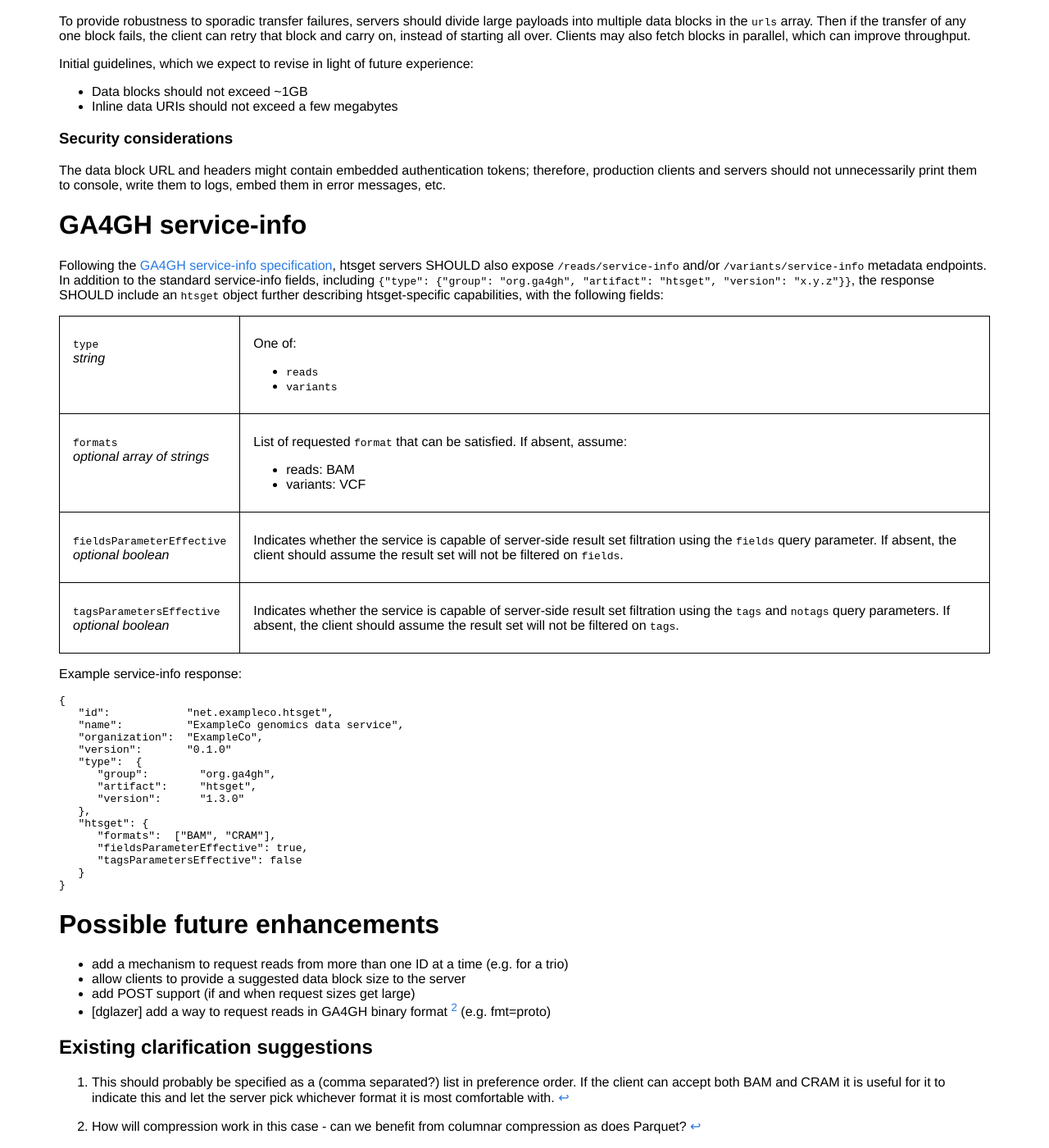
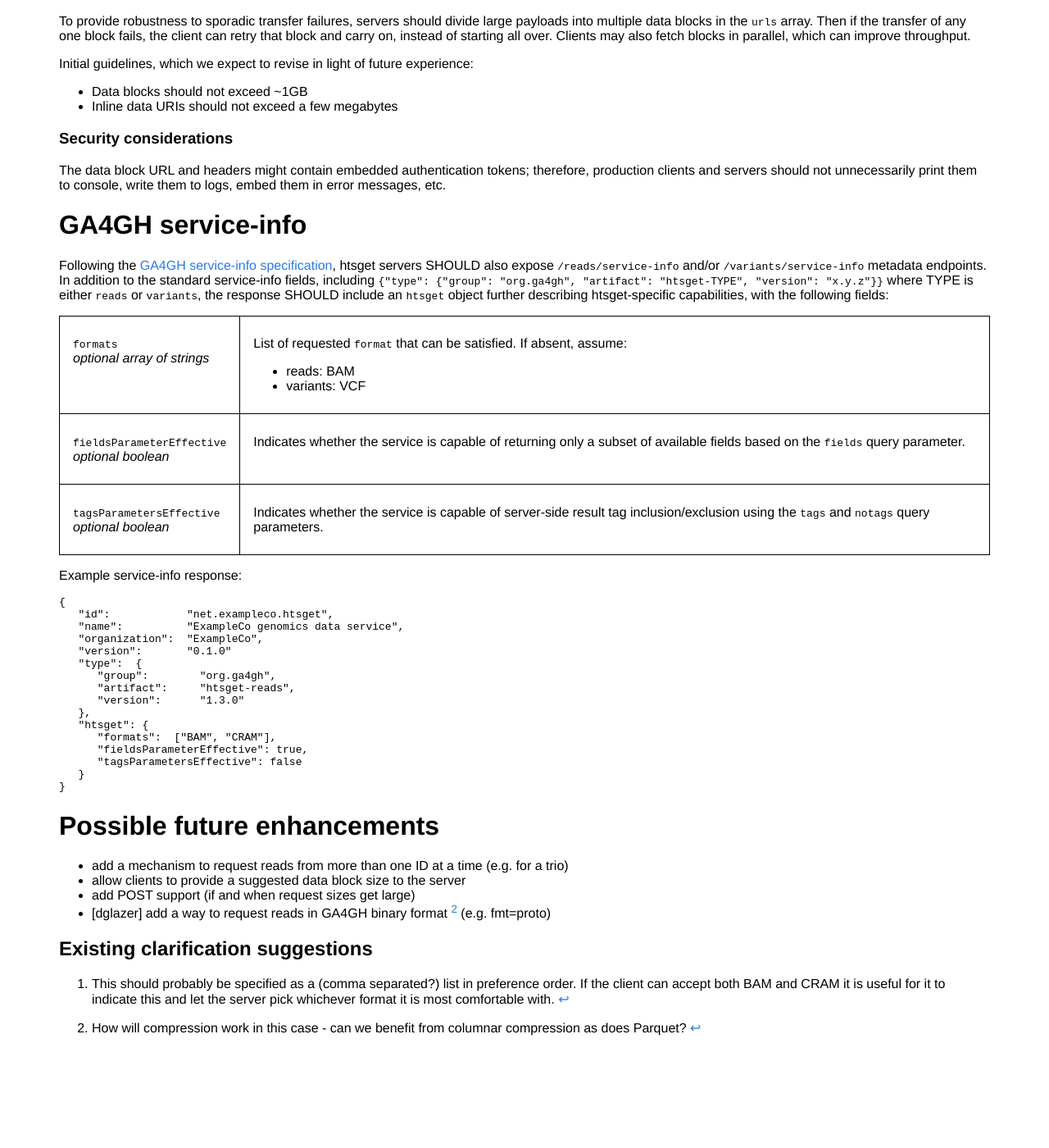
Before and after one commit to samtools/hts-specs, a Jekyll site: the page built from htsget.md, in a window 1280 px wide and 1400 px high, scrolled down 7248 px. Shown: the whole window at 82% size. Built offline with Jekyll 4.4.1, drawn with Linux system fonts in a browser that asks for light colours; after the commit the page ends 8528 px from its top, so only the background shows below that.

Commit message:
reconciliation

```diff
--- a/htsget.md
+++ b/htsget.md
@@ -447,20 +447,9 @@ The data block URL and headers might contain embedded authentication tokens; the
 
 # GA4GH service-info
 
-Following the [GA4GH service-info specification](https://github.com/ga4gh-discovery/ga4gh-service-info), htsget servers SHOULD also expose `/reads/service-info` and/or `/variants/service-info` metadata endpoints. In addition to the standard service-info fields, including `{"type": {"group": "org.ga4gh", "artifact": "htsget", "version": "x.y.z"}}`, the response SHOULD include an `htsget` object further describing htsget-specific capabilities, with the following fields:
+Following the [GA4GH service-info specification](https://github.com/ga4gh-discovery/ga4gh-service-info), htsget servers SHOULD also expose `/reads/service-info` and/or `/variants/service-info` metadata endpoints. In addition to the standard service-info fields, including `{"type": {"group": "org.ga4gh", "artifact": "htsget-TYPE", "version": "x.y.z"}}` where TYPE is either `reads` or `variants`, the response SHOULD include an `htsget` object further describing htsget-specific capabilities, with the following fields:
 
 <table>
-<tr markdown="block"><td>
-
-`type`
-_string_
-</td><td>
-
-One of:
-
-* `reads`
-* `variants`
-</td></tr>
 <tr markdown="block"><td>
 
 `formats`
@@ -478,7 +467,7 @@ List of requested `format` that can be satisfied. If absent, assume:
 _optional boolean_
 </td><td>
 
-Indicates whether the service is capable of server-side result set filtration using the `fields` query parameter. If absent, the client should assume the result set will not be filtered on `fields`.
+Indicates whether the service is capable of returning only a subset of available fields based on the `fields` query parameter.
 </td></tr>
 <tr markdown="block"><td>
 
@@ -486,7 +475,7 @@ Indicates whether the service is capable of server-side result set filtration us
 _optional boolean_
 </td><td>
 
-Indicates whether the service is capable of server-side result set filtration using the `tags` and `notags` query parameters. If absent, the client should assume the result set will not be filtered on `tags`.
+Indicates whether the service is capable of server-side result tag inclusion/exclusion using the `tags` and `notags` query parameters.
 </td></tr>
 </table>
 
@@ -500,7 +489,7 @@ Example service-info response:
    "version":       "0.1.0"
    "type":  {
       "group":        "org.ga4gh",
-      "artifact":     "htsget",
+      "artifact":     "htsget-reads",
       "version":      "1.3.0"
    },
    "htsget": {
```
